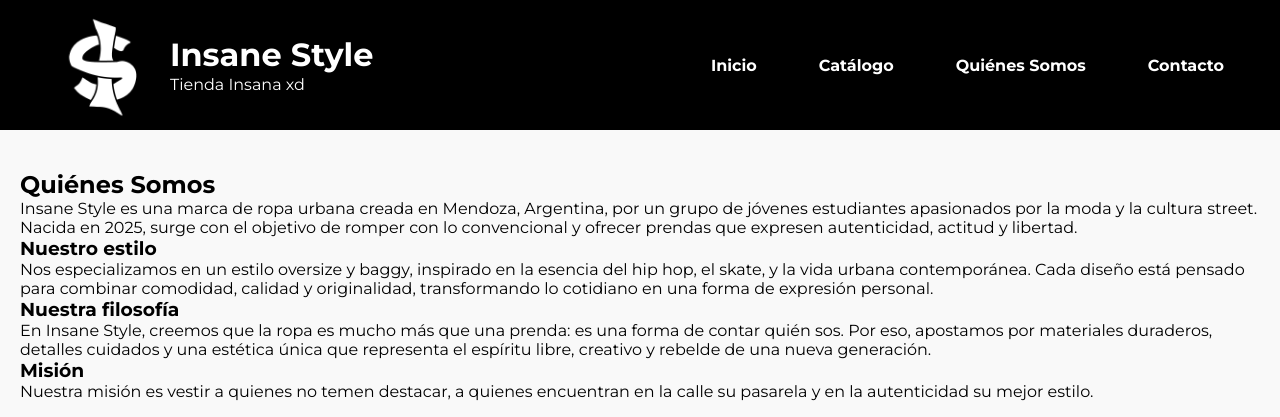
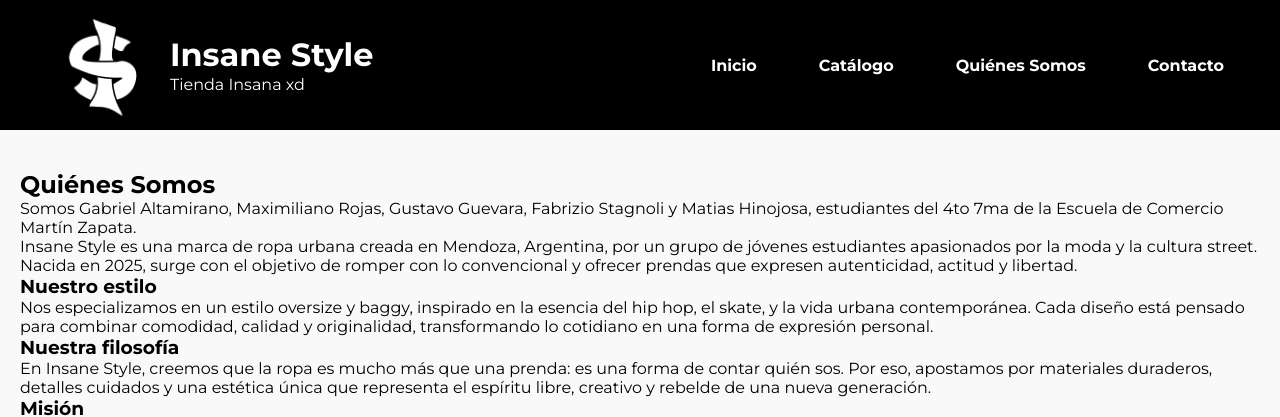
Before and after one commit to GabiMDZA/InsaneStyle, a plain HTML site: page quienessomos.html in a window 1280 px wide. Shown: the top 417 px of the page. Drawn offline with Linux system fonts and the light colour scheme; grey boxes are pictures that could not be loaded.

Commit message:
AHORA SI FINALJKADSKJDS
xd

```diff
--- a/quienessomos.html
+++ b/quienessomos.html
@@ -45,6 +45,10 @@
     <h2>Quiénes Somos</h2>
 
     <div class="bloque-texto">
+      <p>Somos Gabriel Altamirano, Maximiliano Rojas, Gustavo Guevara, Fabrizio Stagnoli y Matias Hinojosa, estudiantes del 4to 7ma de la Escuela de Comercio Martín Zapata.</p>
+    </div>
+
+    <div class="bloque-texto">
       <p>Insane Style es una marca de ropa urbana creada en Mendoza, Argentina, por un grupo de jóvenes estudiantes apasionados por la moda y la cultura street. Nacida en 2025, surge con el objetivo de romper con lo convencional y ofrecer prendas que expresen autenticidad, actitud y libertad.</p>
     </div>
 
@@ -64,6 +68,7 @@
     </div>
   </section>
 </main>
+
 
   <footer class="footer">
     <div class="newsletter">
```
Lines whose indentation alone changed are shown as unchanged.
